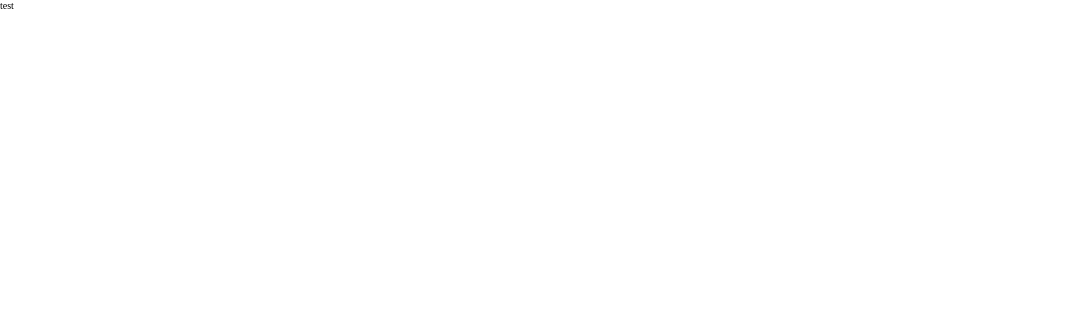
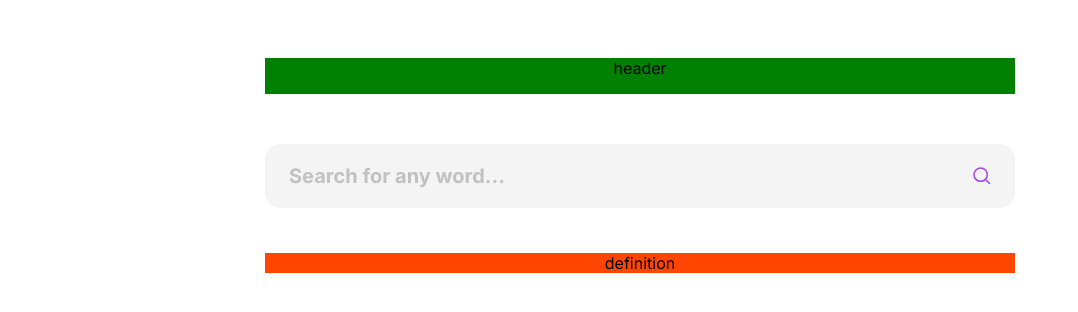
Before and after one commit to abedmohammed/dictionary-web-app, a website: page src/index.html in a window 1280 px wide. Shown: the whole page, without its empty margins (0-1078 px from the left). Drawn offline with nearby package versions, Linux system fonts and the light colour scheme; files that its build step writes are made by us from their sources.

Commit message:
basic html structure and search bar styling

```diff
--- a/src/index.html
+++ b/src/index.html
@@ -1,16 +1,56 @@
 <!DOCTYPE html>
 <html lang="en">
   <head>
-  <meta charset="UTF-8">
-  <meta name="viewport" content="width=device-width, initial-scale=1.0">
+    <meta charset="UTF-8" />
+    <meta name="viewport" content="width=device-width, initial-scale=1.0" />
 
-  <link rel="icon" type="image/png" sizes="32x32" href="./assets/images/favicon-32x32.png">
+    <!-- FAVICON -->
+    <link
+      rel="icon"
+      type="image/png"
+      sizes="32x32"
+      href="./assets/images/favicon-32x32.png"
+    />
 
+    <!-- FONTS -->
+    <link rel="preconnect" href="https://fonts.googleapis.com" />
+    <link rel="preconnect" href="https://fonts.gstatic.com" crossorigin />
+    <link
+      href="https://fonts.googleapis.com/css2?family=Inconsolata:wght@400;700&family=Inter:wght@400;700&family=Lora:wght@400;700&display=swap"
+      rel="stylesheet"
+    />
+
+    <!-- STYLESHEET -->
     <link rel="stylesheet" href="css/main.css" />
 
     <title>Mohammed's Dictionary</title>
+
+    <!-- JAVASCRIPT -->
+    <script defer src="script.js"></script>
   </head>
   <body>
-  test
+    <div class="container">
+      <header class="header">header</header>
+      <div class="search">
+        <form novalidate>
+          <input
+            type="text"
+            class="search__field"
+            aria-label="Word search text bar"
+            aria-describedby="search-error"
+            placeholder="Search for any word..."
+            autocomplete="off"
+            id="search-bar"
+          />
+          <button type="submit" class="search__submit">
+            <img src="./assets/images/icon-search.svg" class="search__icon" />
+          </button>
+          <p id="search-error" class="search__error" aria-live="assertive">
+            Whoops, can't be empty...
+          </p>
+        </form>
+      </div>
+      <main class="definition">definition</main>
+    </div>
   </body>
 </html>
--- a/src/sass/_base.scss
+++ b/src/sass/_base.scss
@@ -1,3 +1,29 @@
+// COLOURS
+
+:root {
+  // Mains
+  --color-highlight: #a445ed;
+  --color-red: #ff5252;
+
+  // Black and White
+  --color-white: #fff;
+  --color-black: #050505;
+
+  // Light Grays
+  --color-light-gray-1: #f4f4f4;
+  --color-light-gray-2: #e9e9e9;
+  --color-light-gray-3: #757575;
+
+  // Dark Grays
+  --color-dark-gray-1: #3a3a3a;
+  --color-dark-gray-2: #2d2d2d;
+  --color-dark-gray-3: #1f1f1f;
+
+  --font-sans: "Inter", sans-serif;
+  --font-serif: "Lora", serif;
+  --font-mono: "Inconsolata", monospace;
+}
+
 *,
 *::before,
 *::after {
@@ -16,3 +42,22 @@ svg {
   display: block;
   max-width: 100%;
 }
+
+input {
+  font: inherit;
+}
+
+body {
+  font-family: var(--font-sans);
+  font-size: 1.6rem;
+}
+
+.container {
+  text-align: center;
+
+  margin: 5.8rem auto 10rem auto;
+
+  max-width: 75rem;
+  min-height: calc(100vh - 5.8rem - 10rem);
+  min-height: calc(100dvh - 5.8rem - 10rem);
+}
--- /dev/null
+++ b/src/sass/_definition.scss
@@ -0,0 +1,3 @@
+.definition {
+  background-color: orangered;
+}
--- /dev/null
+++ b/src/sass/_header.scss
@@ -0,0 +1,8 @@
+.header {
+  background-color: green;
+
+  // ! REMOVE AFTER
+  height: 3.6rem;
+
+  margin-bottom: 5rem;
+}
--- /dev/null
+++ b/src/sass/_search.scss
@@ -0,0 +1,57 @@
+.search {
+  margin-bottom: 4.5rem;
+  position: relative;
+
+  &__field {
+    font-size: 2rem;
+    font-weight: 700;
+
+    width: 100%;
+    padding: 2rem 6.4rem 2rem 2.4rem;
+
+    border: none;
+    border-radius: 16px;
+
+    background-color: var(--color-light-gray-1);
+
+    &::placeholder {
+      color: var(--color-dark-gray-2);
+      opacity: 0.25;
+    }
+
+    &:focus {
+      outline: 1px solid var(--color-highlight);
+    }
+
+    &--empty {
+      outline: 1px solid var(--color-red);
+    }
+  }
+
+  &__error {
+    display: none;
+    position: absolute;
+    text-align: left;
+    margin-top: 0.8rem;
+    color: var(--color-red);
+    font-size: 2rem;
+  }
+
+  &__field--empty ~ &__error {
+    display: block;
+  }
+
+  &__submit {
+    position: absolute;
+    top: 50%;
+    transform: translateY(-50%);
+    right: 0.8rem;
+
+    padding: 1.6rem;
+
+    border: none;
+    background-color: transparent;
+
+    cursor: pointer;
+  }
+}
--- a/src/sass/main.scss
+++ b/src/sass/main.scss
@@ -1 +1,5 @@
 @import "base";
+
+@import "header";
+@import "search";
+@import "definition";
```
Also changed, not shown: README.md, src/js/script.js (added). Lines whose indentation alone changed are shown as unchanged.
